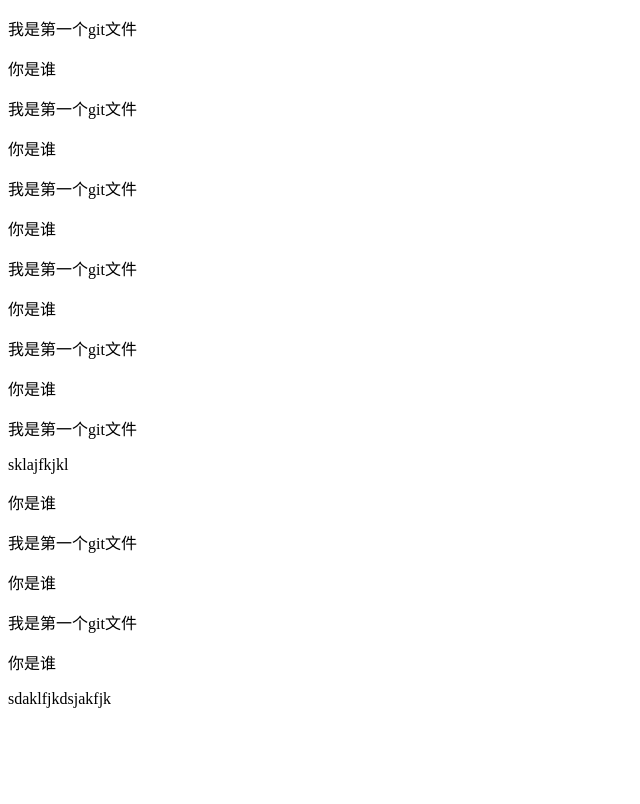
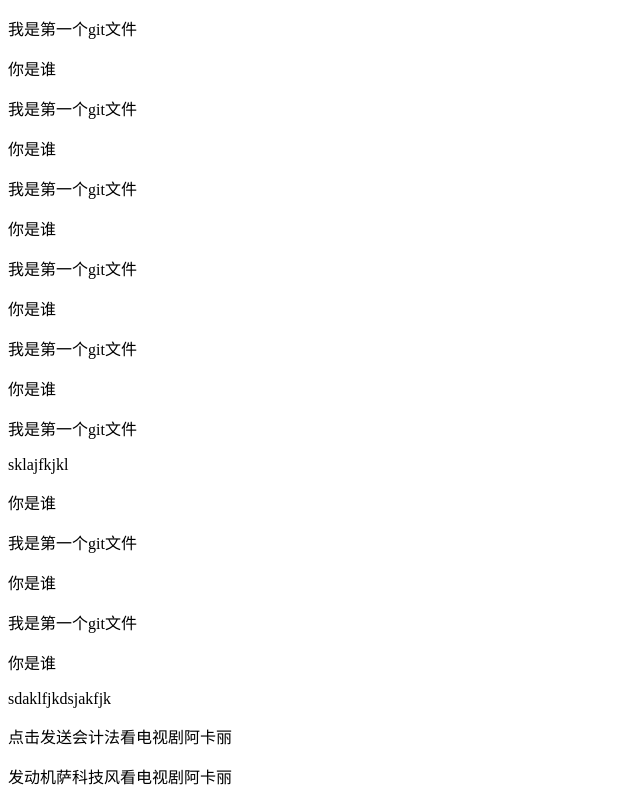
Before and after one commit to hy-fak/sixty1, a plain HTML site: page index.html in a window 1280 px wide. Shown: the whole page, without its empty margins (0-640 px from the left). Drawn offline with Linux system fonts and the light colour scheme.

Commit message:
丹壹号

```diff
--- a/index.html
+++ b/index.html
@@ -27,6 +27,8 @@
     <p>我是第一个git文件</p>
     <p>你是谁</p>
     <p>sdaklfjkdsjakfjk</p>
+    <p>点击发送会计法看电视剧阿卡丽</p>
+    <p>发动机萨科技风看电视剧阿卡丽</p>
 </body>
 
 </html>
```
Also changed, not shown: 1 other file.
